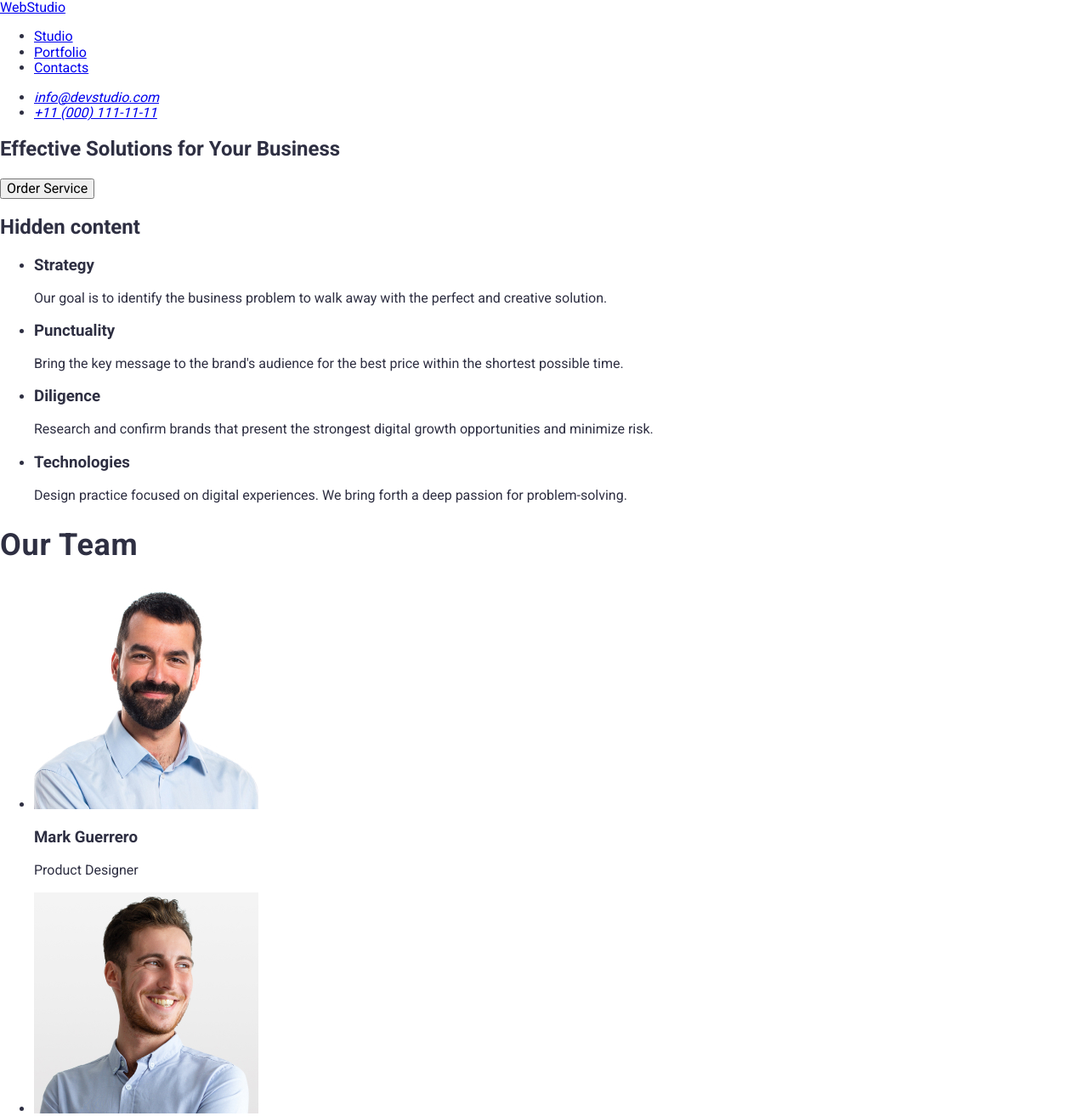
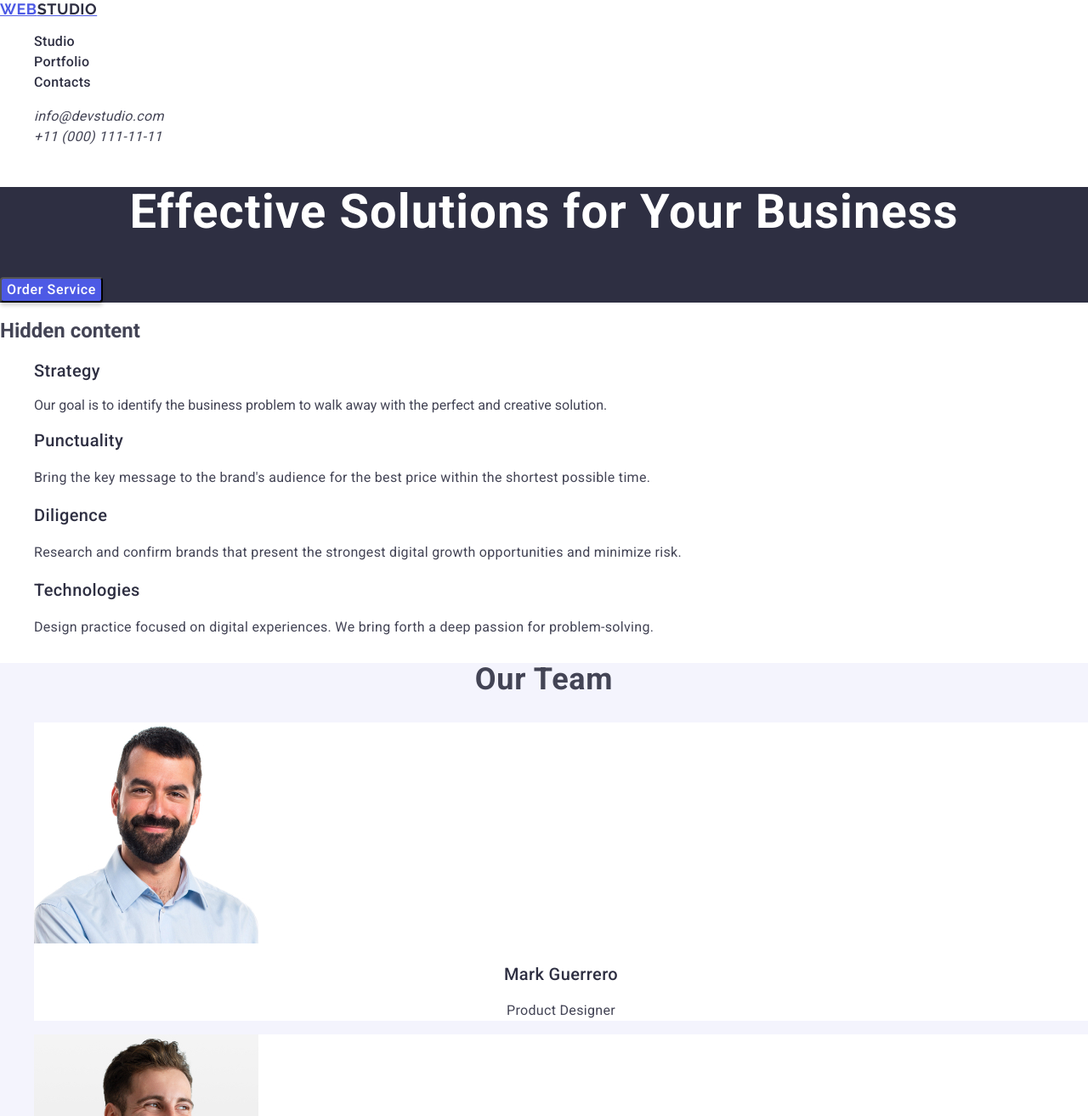
Before and after one commit to Viktoriia5/goit-homework-02, a plain HTML site: page index.html in a window 1280 px wide. Shown: the top 1313 px of the page at 85% size. Drawn offline with nearby package versions, Linux system fonts and the light colour scheme.

Commit message:
added new classes

```diff
--- /dev/null
+++ b/CSS/styles.css
@@ -0,0 +1,161 @@
+@import url("https://fonts.googleapis.com/css2?family=Raleway:wght@700&family=Roboto:wght@400;500;700&display=swap");
+
+body {
+  font-family: "Roboto", sans-serif;
+  color: #434455;
+  background-color: #ffffff;
+}
+/*  HEADER  */
+.header-logo {
+  font-family: "Raleway", sans-serif;
+  color: #4d5ae5;
+  font-size: 18px;
+  font-weight: 700;
+  line-height: 1.17; /* 116.667% */
+  letter-spacing: 0.03em;
+  text-transform: uppercase;
+}
+.header-list {
+  list-style: none;
+}
+.header-logo-color {
+  color: #2e2f42;
+}
+.list-item a {
+  text-decoration: none;
+  color: #2e2f42;
+  font-size: 16px;
+  font-weight: 500;
+  line-height: 1.5; /* 150% */
+  letter-spacing: 0.02em;
+}
+.header-address {
+  list-style: none;
+}
+.header-address-item a {
+  text-decoration: none;
+  color: #434455;
+
+  font-family: Roboto;
+  font-size: 16px;
+
+  font-weight: 400;
+  line-height: 1.5; /* 150% */
+  letter-spacing: 0.02em;
+}
+/* HERO SECTION */
+.hero {
+  background-color: #2e2f42;
+}
+.hero-header {
+  color: #fff;
+  text-align: center;
+  font-size: 56px;
+  font-weight: 700;
+  line-height: 1.07; /* 107.143% */
+  letter-spacing: 1.12px;
+}
+.hero-button {
+  align-items: center;
+  border-radius: 4px;
+  background-color: #4d5ae5;
+  box-shadow: 0px 4px 4px 0px rgba(0, 0, 0, 0.15);
+  color: #fff;
+  font-size: 16px;
+  font-weight: 500;
+  line-height: 1.5; /* 150% */
+  letter-spacing: 0.04em;
+  cursor: pointer;
+}
+.hero-button:focus {
+  background-color: #404bbf;
+}
+/*  BENEFITS SECTION  */
+
+.benefits-list {
+  list-style: none;
+}
+.benefits-list-header {
+  color: #2e2f42;
+  font-size: 20px;
+  font-weight: 500;
+  line-height: 1.2; /* 120% */
+  letter-spacing: 0.4px;
+}
+
+.benefits-list-text {
+  color: #434455;
+  font-size: 16px;
+  font-weight: 400;
+  line-height: 1.5; /* 150% */
+  letter-spacing: 0.32px;
+}
+
+/* TEAM SECTION  */
+.team-list {
+  list-style: none;
+}
+.team-list-item {
+  background-color: #fff;
+}
+
+.team {
+  background-color: #f4f4fd;
+}
+
+.team-name {
+  color: #2e2f42;
+  text-align: center;
+  font-size: 20px;
+  font-weight: 500;
+  line-height: 1.2; /* 120% */
+  letter-spacing: 0.4px;
+}
+.team-position {
+  color: #434455;
+  text-align: center;
+  font-size: 16px;
+  font-weight: 400;
+  line-height: 1.4; /* 150% */
+  letter-spacing: 0.32px;
+}
+
+/*  PORTFOLIO SECTION */
+.team-title,
+.portfolio-title {
+  text-align: center;
+  font-size: 36px;
+  line-height: 1.11;
+  letter-spacing: 0.72px;
+  text-transform: capitalize;
+  font-weight: 700;
+}
+.portfolio-list {
+  list-style: none;
+}
+.portfolio-item-header {
+  font-size: 20px;
+  font-weight: 500;
+  line-height: 1.2; /* 120% */
+  letter-spacing: 0.4px;
+}
+.portfolio-text {
+  font-size: 16px;
+  font-weight: 400;
+  line-height: 1.5; /* 150% */
+  letter-spacing: 0.32px;
+}
+/*  FOOTER  */
+.footer {
+  background-color: #2e2f42;
+}
+.footer-text {
+  color: #f4f4fd;
+  font-size: 16px;
+  font-weight: 400;
+  line-height: 1.5; /* 150% */
+  letter-spacing: 0.32px;
+}
+.footer-logo-color {
+  color: #f4f4fd;
+}
--- a/index.html
+++ b/index.html
@@ -10,59 +10,62 @@
       crossorigin="anonymous"
       referrerpolicy="no-referrer"
     />
-    <link rel="stylesheet" href="./styles/styles.css" />
+    <link rel="stylesheet" href="./CSS/styles.css" />
     <title>Document</title>
   </head>
   <body>
     <header class="header">
-      <nav class="header-nav">
-        <a href="./index.html">WebStudio</a>
-
-        <ul class="header-list list">
-          <li class="list-item"><a href="#">Studio</a></li>
-          <li class="list-item"><a href="#">Portfolio</a></li>
-          <li class="list-item"><a href="#">Contacts</a></li>
-        </ul>
-      </nav>
+      <a class="header-logo" href="./index.html"
+        >Web<span class="header-logo-color">Studio</span></a
+      >
+      <ul class="header-list list">
+        <li class="list-item"><a href="#">Studio</a></li>
+        <li class="list-item"><a href="#">Portfolio</a></li>
+        <li class="list-item"><a href="#">Contacts</a></li>
+      </ul>
       <address>
-        <ul>
-          <li><a href="mailto:info@devstudio.com">info@devstudio.com</a></li>
-          <li><a href="tel:+110001111111">+11 (000) 111-11-11</a></li>
+        <ul class="header-address">
+          <li class="header-address-item">
+            <a href="mailto:info@devstudio.com">info@devstudio.com</a>
+          </li>
+          <li class="header-address-item">
+            <a href="tel:+110001111111">+11 (000) 111-11-11</a>
+          </li>
         </ul>
       </address>
     </header>
     <main>
       <section class="hero">
-        <h1>Effective Solutions for Your Business</h1>
-        <button type="button">Order Service</button>
+        <h1 class="hero-header">Effective Solutions for Your Business</h1>
+        <button class="hero-button" type="button">Order Service</button>
       </section>
       <section class="benefits">
         <h2>Hidden content</h2>
-        <ul>
+        <ul class="benefits-list">
           <li>
-            <h3>Strategy</h3>
+            <h3 class="benefits-list-header">Strategy</h3>
             <p>
               Our goal is to identify the business problem to walk away with the
               perfect and creative solution.
             </p>
           </li>
           <li>
-            <h3>Punctuality</h3>
-            <p>
+            <h3 class="benefits-list-header">Punctuality</h3>
+            <p class="benefits-list-text">
               Bring the key message to the brand's audience for the best price
               within the shortest possible time.
             </p>
           </li>
           <li>
-            <h3>Diligence</h3>
-            <p>
+            <h3 class="benefits-list-header">Diligence</h3>
+            <p class="benefits-list-text">
               Research and confirm brands that present the strongest digital
               growth opportunities and minimize risk.
             </p>
           </li>
           <li>
-            <h3>Technologies</h3>
-            <p>
+            <h3 class="benefits-list-header">Technologies</h3>
+            <p class="benefits-list-text">
               Design practice focused on digital experiences. We bring forth a
               deep passion for problem-solving.
             </p>
@@ -71,38 +74,38 @@
       </section>
       <section class="team">
         <h2 class="team-title">Our Team</h2>
-        <ul>
-          <li>
+        <ul class="team-list">
+          <li class="team-list-item">
             <img
               src="./images/img-1.jpg"
               alt="Mark Guerrero picture"
               width="264"
             />
-            <h3>Mark Guerrero</h3>
-            <p>Product Designer</p>
+            <h3 class="team-name">Mark Guerrero</h3>
+            <p class="team-position">Product Designer</p>
           </li>
-          <li>
+          <li class="team-list-item">
             <img src="./images/img-2.jpg" alt="Tom Ford picture" width="264" />
-            <h3>Tom Ford</h3>
-            <p>Frontend Developer</p>
+            <h3 class="team-name">Tom Ford</h3>
+            <p class="team-position">Frontend Developer</p>
           </li>
-          <li>
+          <li class="team-list-item">
             <img
               src="./images/img-3.jpg"
               alt="Camila Garcia picture"
               width="264"
             />
-            <h3>Camila Garcia</h3>
-            <p>Marketing</p>
+            <h3 class="team-name">Camila Garcia</h3>
+            <p class="team-position">Marketing</p>
           </li>
-          <li>
+          <li class="team-list-item">
             <img
               src="./images/img-4.jpg"
               alt="Daniel Wilson picture"
               width="264"
             />
-            <h3>Daniel Wilson</h3>
-            <p>UI Designer</p>
+            <h3 class="team-name">Daniel Wilson</h3>
+            <p class="team-position">UI Designer</p>
           </li>
         </ul>
       </section>
@@ -116,7 +119,7 @@
               width="360"
             />
             <h3 class="portfolio-item-header">Banking App</h3>
-            <p>App</p>
+            <p class="portfolio-text">App</p>
           </li>
           <li>
             <img
@@ -125,7 +128,7 @@
               width="360"
             />
             <h3>Cashless Payment</h3>
-            <p>Marketing</p>
+            <p class="portfolio-text">Marketing</p>
           </li>
           <li>
             <img
@@ -134,7 +137,7 @@
               width="360"
             />
             <h3 class="portfolio-item-header">Meditation App</h3>
-            <p>App</p>
+            <p class="portfolio-text">App</p>
           </li>
           <li>
             <img
@@ -143,7 +146,7 @@
               width="360"
             />
             <h3 class="portfolio-item-header">Taxi Service</h3>
-            <p>Marketing</p>
+            <p class="portfolio-text">Marketing</p>
           </li>
           <li>
             <img
@@ -152,7 +155,7 @@
               width="360"
             />
             <h3 class="portfolio-item-header">Screen Illustrations</h3>
-            <p>Design</p>
+            <p class="portfolio-text">Design</p>
           </li>
           <li>
             <img
@@ -161,13 +164,15 @@
               width="360"
             />
             <h3 class="portfolio-item-header">Online Courses</h3>
-            <p>Marketing</p>
+            <p class="portfolio-text">Marketing</p>
           </li>
         </ul>
       </section>
     </main>
-    <footer>
-      <a href="./index.html">WebStudio</a>
+    <footer class="footer">
+      <a class="header-logo" href="./index.html"
+        >Web<span class="footer-logo-color">Studio</span></a
+      >
 
       <p class="footer-text">
         Increase the flow of customers and sales for your business with digital
--- a/styles/styles.css
+++ /dev/null
@@ -1,29 +0,0 @@
-@import url("https://fonts.googleapis.com/css2?family=Raleway:wght@700&family=Roboto:wght@400;500;700&display=swap");
-
-body {
-  font-family: "Roboto", sans-serif;
-  color: #2e2f42;
-}
-.team-title,
-.portfolio-title {
-  font-size: 36px;
-  line-height: 1.11;
-  letter-spacing: 0.72px;
-  text-transform: capitalize;
-  font-weight: 700;
-}
-.portfolio-list {
-  list-style: none;
-}
-.portfolio-item-header {
-  font-size: 20px;
-  font-weight: 500;
-  line-height: 1.2; /* 120% */
-  letter-spacing: 0.4px;
-}
-.portfolio-list p {
-  font-size: 16px;
-  font-weight: 400;
-  line-height: 1.5; /* 150% */
-  letter-spacing: 0.32px;
-}
```
